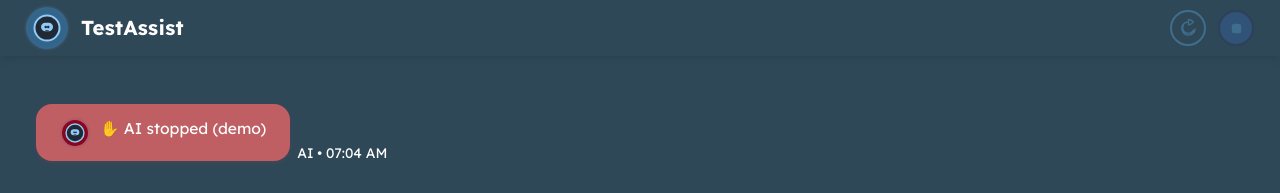
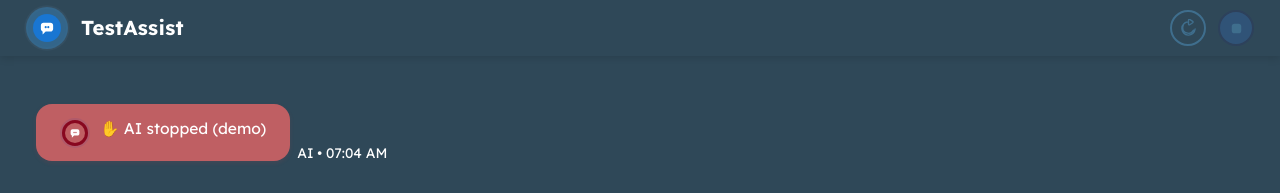
Before and after one commit to abijith-2002/testassist-ai-43565-43574, a React (Create React App) app in the folder reactjs_frontend/: page / in a window 1280 px wide. Both pictures are taken after a click on the button 1236 px from the left and 28 px from the top of the page. Shown: the top 193 px of the page. Built offline with nearby package versions, Linux system fonts and the light colour scheme; the HTML template or start-up script is replaced by a standard one.

Commit message:
CheckPoint - cg3e36b209

```diff
--- a/reactjs_frontend/src/App.js
+++ b/reactjs_frontend/src/App.js
@@ -159,15 +159,14 @@ function App() {
       {/* Header */}
       <header className="header-bar">
         <div className="header-left">
-          {/* Monochromatic logo avatar SVG */}
+          {/* Professional minimal chat bubble SVG avatar */}
           <span className="avatar" aria-label="AI Assistant">
-            {/* New modern monochrome AI SVG logo */}
-            <svg width="28" height="28" viewBox="0 0 28 28" aria-label="AI Monochrome Icon" fill="none" role="img">
-              <circle cx="14" cy="14" r="12.5" fill="#212a34" stroke="#90caf9" strokeWidth="2"/>
-              <rect x="8" y="8.8" width="12" height="8.4" rx="4.2" fill="#90caf9"/>
-              <circle cx="12.75" cy="13" r="1.25" fill="#212a34"/>
-              <circle cx="15.25" cy="13" r="1.25" fill="#212a34"/>
-              <rect x="12.2" y="16.05" width="3.6" height="0.8" rx="0.4" fill="#212a34" />
+            {/* Modern chat bubble SVG */}
+            <svg width="28" height="28" viewBox="0 0 32 32" fill="none" aria-label="AI Chat Icon" role="img">
+              <rect width="32" height="32" rx="16" fill="#1976D2"/>
+              <path d="M9 13C9 11.3431 10.3431 10 12 10H20C21.6569 10 23 11.3431 23 13V17C23 18.6569 21.6569 20 20 20H14.5L11 23.5V20H12C10.3431 20 9 18.6569 9 17V13Z" fill="white"/>
+              <circle cx="14.5" cy="15" r="1.2" fill="#1976D2"/>
+              <circle cx="17.5" cy="15" r="1.2" fill="#1976D2"/>
             </svg>
           </span>
           <span className="titlebox">
@@ -200,13 +199,12 @@ function App() {
                 {/* Avatar for assistant bubble only */}
                 {msg.role==="assistant" && (
                   <span className="bubble-avatar assistant" aria-label="AI logo">
-                    {/* New modern monochrome AI SVG */}
-                    <svg width="20" height="20" viewBox="0 0 28 28" aria-label="AI Monochrome Icon" fill="none" role="img">
-                      <circle cx="14" cy="14" r="12.5" fill="#212a34" stroke="#90caf9" strokeWidth="2"/>
-                      <rect x="8" y="8.8" width="12" height="8.4" rx="4.2" fill="#90caf9"/>
-                      <circle cx="12.75" cy="13" r="1.25" fill="#212a34"/>
-                      <circle cx="15.25" cy="13" r="1.25" fill="#212a34"/>
-                      <rect x="12.2" y="16.05" width="3.6" height="0.8" rx="0.4" fill="#212a34" />
+                    {/* Modern chat bubble SVG */}
+                    <svg width="20" height="20" viewBox="0 0 32 32" fill="none" aria-label="AI Chat Icon" role="img">
+                      <rect width="32" height="32" rx="16" fill="#1976D2"/>
+                      <path d="M9 13C9 11.3431 10.3431 10 12 10H20C21.6569 10 23 11.3431 23 13V17C23 18.6569 21.6569 20 20 20H14.5L11 23.5V20H12C10.3431 20 9 18.6569 9 17V13Z" fill="white"/>
+                      <circle cx="14.5" cy="15" r="1.2" fill="#1976D2"/>
+                      <circle cx="17.5" cy="15" r="1.2" fill="#1976D2"/>
                     </svg>
                   </span>
                 )}
@@ -228,13 +226,12 @@ function App() {
             <div className="chat-bubble-row assistant loading-row" style={{justifyContent:"flex-start"}}>
               <div className="chat-bubble assistant loading-bubble" style={{alignItems: "center", justifyContent:"center"}}>
                 <span className="bubble-avatar assistant" aria-label="AI loading">
-                  {/* AI SVG logo, but pale */}
-                  <svg width="20" height="20" viewBox="0 0 28 28" aria-label="AI Monochrome Icon" fill="none" role="img" style={{opacity:0.68}}>
-                    <circle cx="14" cy="14" r="12.5" fill="#212a34" stroke="#dbeafe" strokeWidth="2"/>
-                    <rect x="8" y="8.8" width="12" height="8.4" rx="4.2" fill="#dbeafe"/>
-                    <circle cx="12.75" cy="13" r="1.25" fill="#212a34"/>
-                    <circle cx="15.25" cy="13" r="1.25" fill="#212a34"/>
-                    <rect x="12.2" y="16.05" width="3.6" height="0.8" rx="0.4" fill="#212a34" />
+                  {/* Modern chat bubble SVG, faded */}
+                  <svg width="20" height="20" viewBox="0 0 32 32" fill="none" aria-label="AI Chat Icon" role="img" style={{opacity:0.65}}>
+                    <rect width="32" height="32" rx="16" fill="#a3c7e7"/>
+                    <path d="M9 13C9 11.3431 10.3431 10 12 10H20C21.6569 10 23 11.3431 23 13V17C23 18.6569 21.6569 20 20 20H14.5L11 23.5V20H12C10.3431 20 9 18.6569 9 17V13Z" fill="white"/>
+                    <circle cx="14.5" cy="15" r="1.2" fill="#a3c7e7"/>
+                    <circle cx="17.5" cy="15" r="1.2" fill="#a3c7e7"/>
                   </svg>
                 </span>
                 <span>
@@ -258,13 +255,12 @@ function App() {
             <div className="chat-bubble-row assistant error-bubble-row" style={{justifyContent:"flex-start"}}>
               <div className="chat-bubble assistant error-bubble">
                 <span className="bubble-avatar assistant" aria-label="AI error">
-                  {/* AI SVG logo (reuse from above) */}
-                  <svg width="20" height="20" viewBox="0 0 28 28" aria-label="AI Monochrome Icon" fill="none" role="img">
-                    <circle cx="14" cy="14" r="12.5" fill="#212a34" stroke="#90caf9" strokeWidth="2"/>
-                    <rect x="8" y="8.8" width="12" height="8.4" rx="4.2" fill="#90caf9"/>
-                    <circle cx="12.75" cy="13" r="1.25" fill="#212a34"/>
-                    <circle cx="15.25" cy="13" r="1.25" fill="#212a34"/>
-                    <rect x="12.2" y="16.05" width="3.6" height="0.8" rx="0.4" fill="#212a34" />
+                  {/* Modern chat bubble SVG, error styling */}
+                  <svg width="20" height="20" viewBox="0 0 32 32" fill="none" aria-label="AI Chat Icon" role="img">
+                    <rect width="32" height="32" rx="16" fill="#BF5F63"/>
+                    <path d="M9 13C9 11.3431 10.3431 10 12 10H20C21.6569 10 23 11.3431 23 13V17C23 18.6569 21.6569 20 20 20H14.5L11 23.5V20H12C10.3431 20 9 18.6569 9 17V13Z" fill="white"/>
+                    <circle cx="14.5" cy="15" r="1.2" fill="#BF5F63"/>
+                    <circle cx="17.5" cy="15" r="1.2" fill="#BF5F63"/>
                   </svg>
                 </span>
                 <span className="bubble-txt">{error}</span>
```
Also changed, not shown: 2 other files (tests, documents, lock files or other folders).
